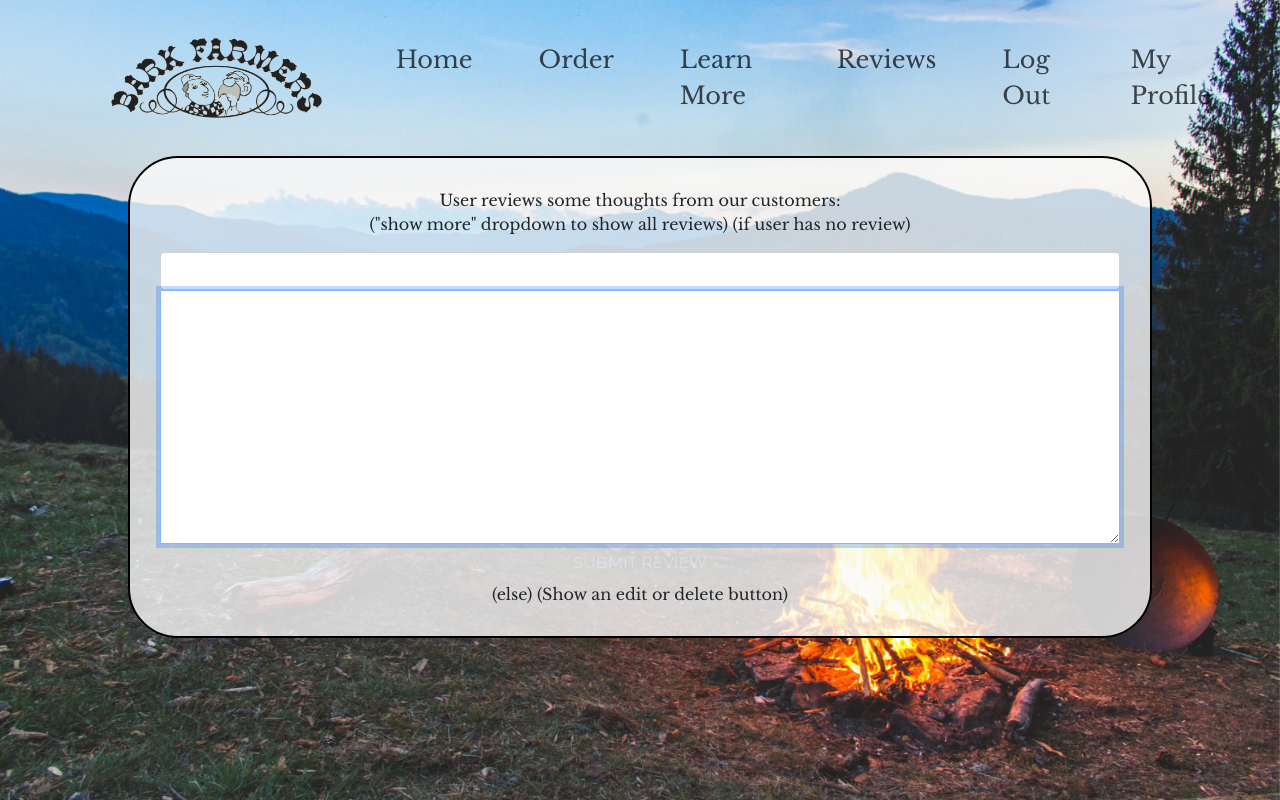
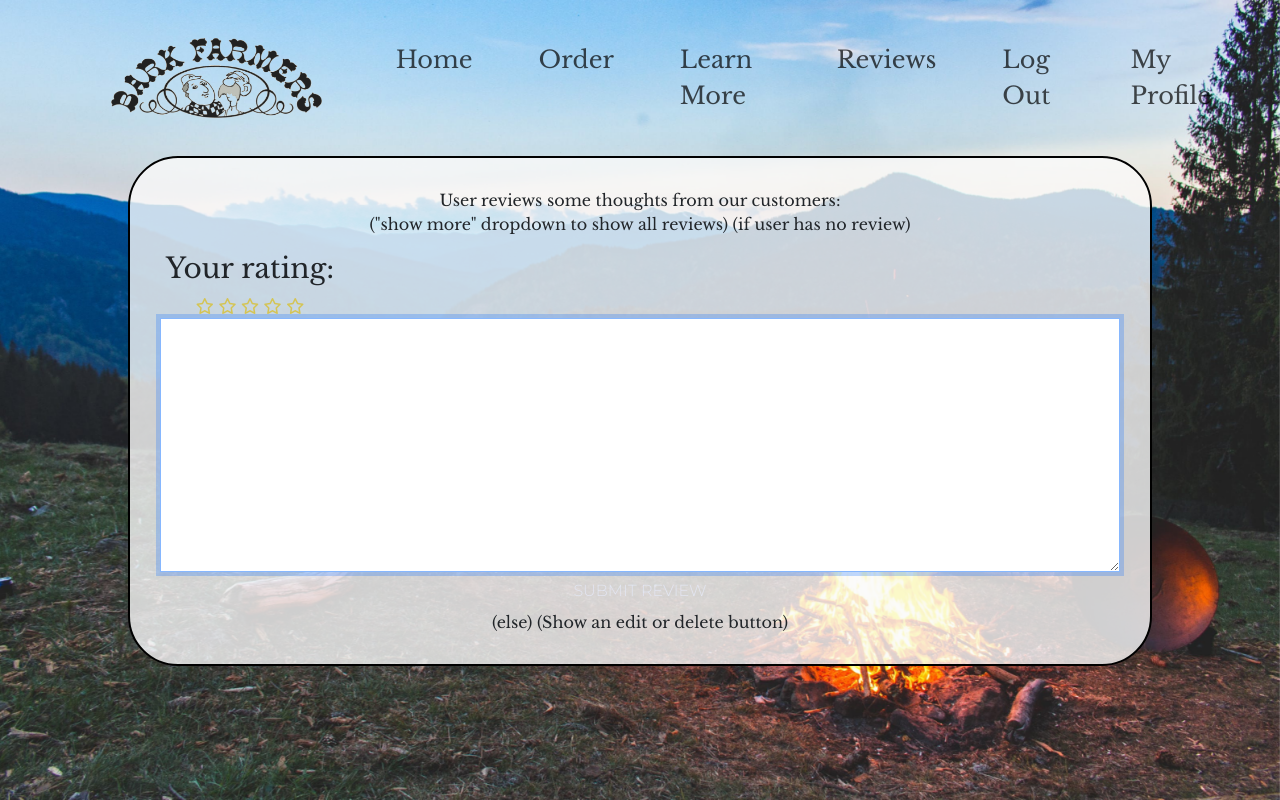
Before and after one commit to JDygard/BarkFarmers, a Django app: page /reviews/ in a window 1280 px wide. Run offline with Django 3.2, Linux system fonts and the light colour scheme; the visitor is signed in with stand-in values (Sample User, id 1); some libraries are stand-ins or nearby versions.

Commit message:
add star review js

```diff
--- a/reviews/models.py
+++ b/reviews/models.py
@@ -1,11 +1,9 @@
 from django.db import models
 from profiles.models import UserProfile
-from django.contrib.auth.models import User
 
 # Create your models here.
 
 class UserReview(models.Model):
-    star_enumeration_choices = [(0),(1),(2),(3),(4),(5),(6),(7),(8),(9)]
     user = models.ForeignKey(UserProfile, on_delete=models.CASCADE)
     stars = models.IntegerField(blank=False, null=True)
     review = models.TextField(blank=True, null=True)
--- /dev/null
+++ b/reviews/static/js/review.js
@@ -0,0 +1,23 @@
+/* Thanks to https://dev.to/leonardoschmittk/how-to-make-a-star-rating-with-js-36d3 for stars code */
+const ratingStars = [...document.getElementsByClassName("rating__star")];
+var idStars = document.getElementById("id_stars");
+idStars.setAttribute("hidden", true)
+
+function executeRating(stars) {
+    const starClassActive = "rating__star fas fa-star";
+    const starClassInactive = "rating__star far fa-star";
+    const starsLength = stars.length;
+    let i;
+    stars.map((star) => {
+        star.onclick = () => {
+            i = stars.indexOf(star);
+            idStars.value = i;
+            if (star.className===starClassInactive) {
+                for (i; i >= 0; --i) stars[i].className = starClassActive;
+            } else {
+                for (i; i < starsLength; ++i) stars[i].className = starClassInactive;
+            }
+        };
+    });
+}
+executeRating(ratingStars);
--- a/reviews/templates/reviews/reviews.html
+++ b/reviews/templates/reviews/reviews.html
@@ -22,6 +22,14 @@
         (if user has no review)
             <form action="{% url 'submit_reviews' %}" method="POST" class="mt-3">
                 {% csrf_token %}
+                    <div class="rating">
+                        <h3>Your rating:</h3>
+                        <i class="rating__star far fa-star"></i>
+                        <i class="rating__star far fa-star"></i>
+                        <i class="rating__star far fa-star"></i>
+                        <i class="rating__star far fa-star"></i>
+                        <i class="rating__star far fa-star"></i>
+                    </div>
                 {{ form|crispy }}
                 <button class="btn btn-black rounded-0 text-uppercase float-right">Submit Review</button>
             </form>
@@ -29,4 +37,10 @@
     (Show an edit or delete button)
     {% endif %}
     </div>
+</div>
+
+<script src="{% static 'js/review.js' %}"></script>
 {% endblock %}
+
+{% block postload_js %}
+{% endblock %}
--- a/static/css/style.css
+++ b/static/css/style.css
@@ -78,6 +78,17 @@ html, body {
 .open-hours {
     width: 380px;
 }
+/* Style the review page */
+/* thanks to https://dev.to/leonardoschmittk/how-to-make-a-star-rating-with-js-36d3 */
+.rating {
+    width: 180px;
+ }
+
+ .rating__star {
+    cursor: pointer;
+    color: #dabd18b2;
+ }
+
 
 /* Account forms styling */
 
```
Lines whose indentation alone changed are shown as unchanged.
